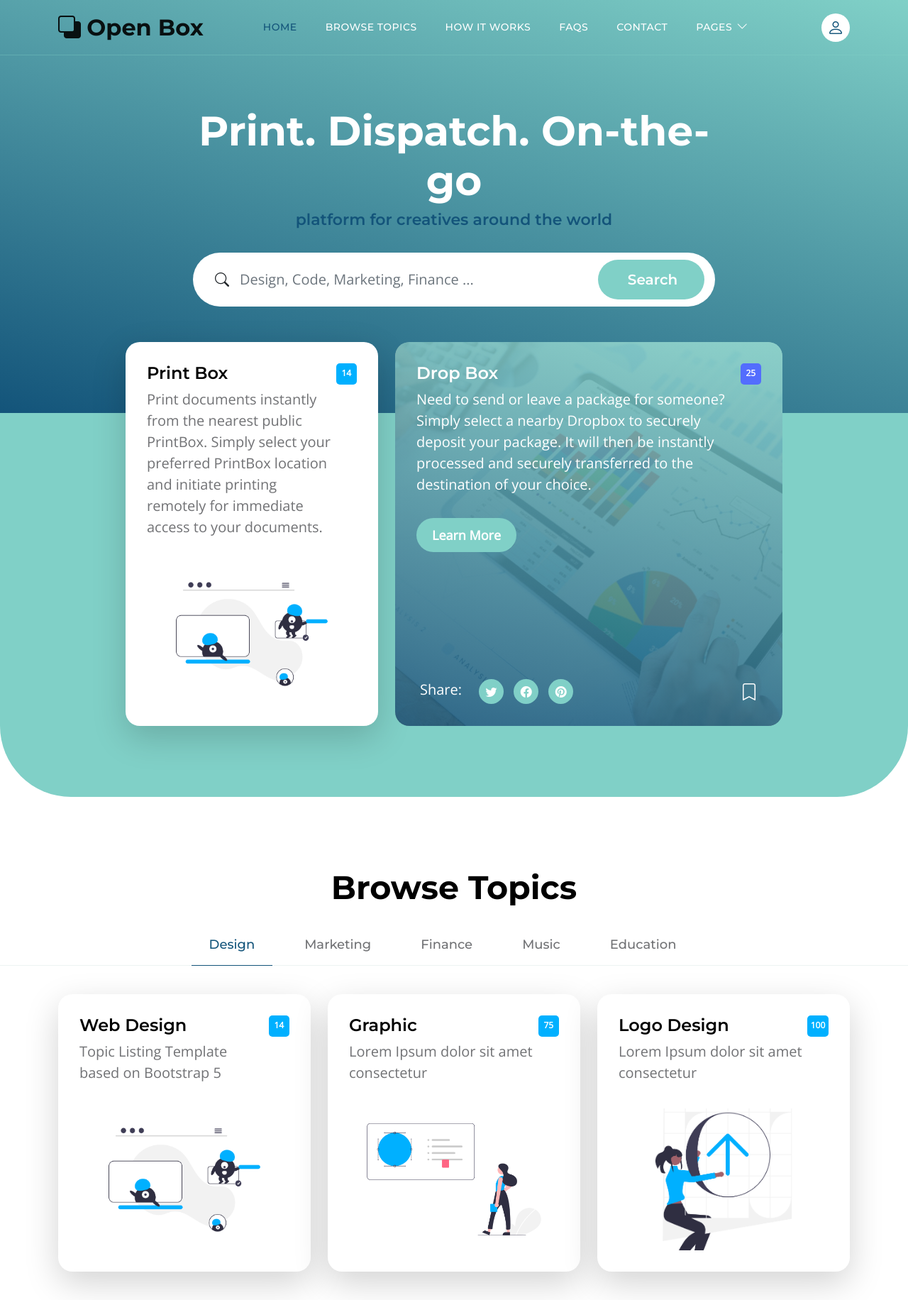
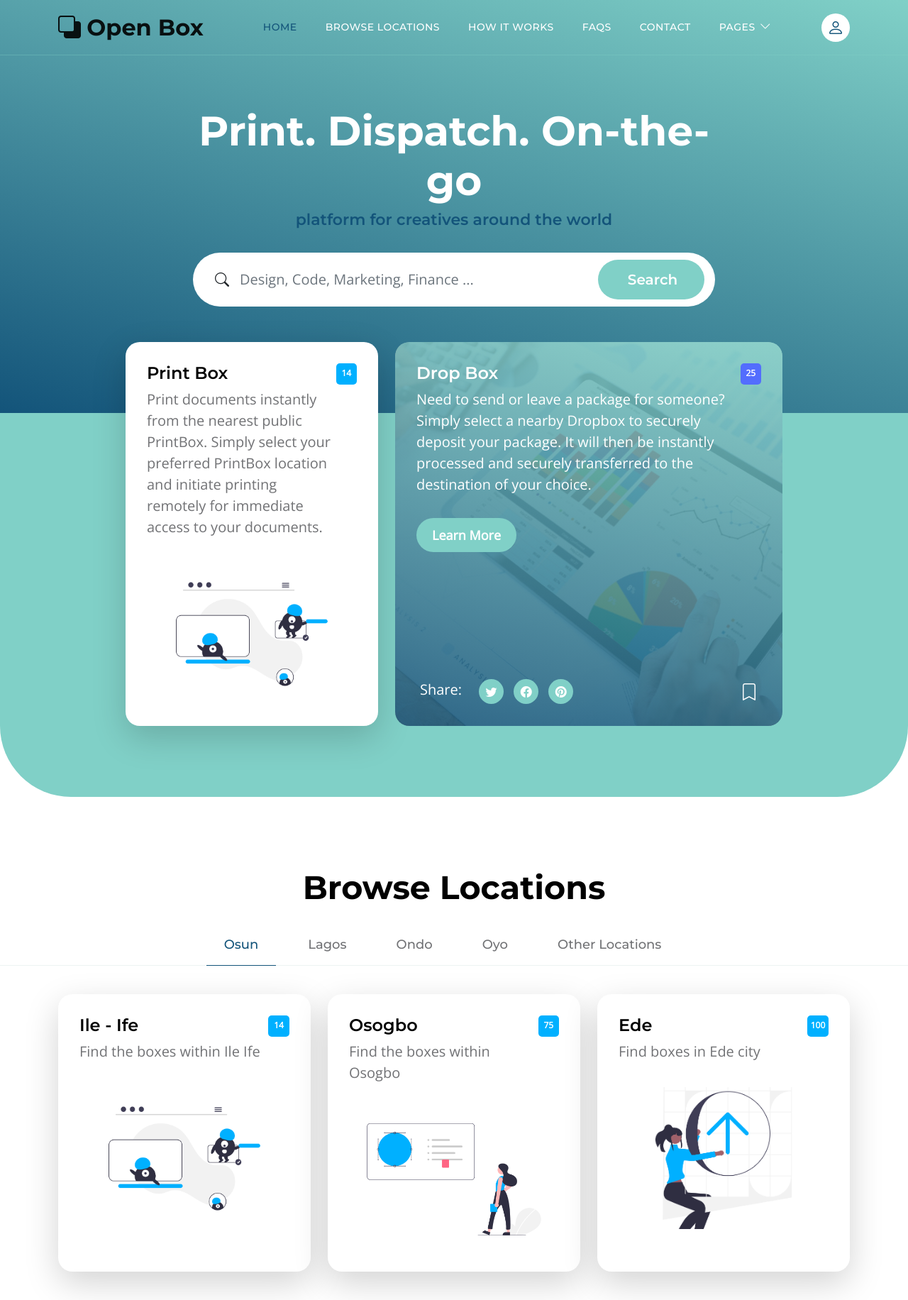
Before and after one commit to Ojo-Oluwagbenga/openbox, a Python web app: template main/templates/homepage.html in a window 1280 px wide. Shown: the top 1832 px of the page at 71% size. Run offline with Jinja, Linux system fonts and the light colour scheme; the template is opened without the code that fills it, so the values that code supplies are empty.

Commit message:
General Commit

```diff
--- a/main/templates/homepage.html
+++ b/main/templates/homepage.html
@@ -67,7 +67,7 @@
                             </li>
 
                             <li class="nav-item">
-                                <a class="nav-link click-scroll" href="#section_2">Browse Topics</a>
+                                <a class="nav-link click-scroll" href="#section_2">Browse Locations</a>
                             </li>
 
                             <li class="nav-item">
@@ -202,7 +202,7 @@
                     <div class="row">
 
                         <div class="col-12 text-center">
-                            <h2 class="mb-4">Browse Topics</h1>
+                            <h2 class="mb-4">Browse Locations</h1>
                         </div>
 
                     </div>
@@ -212,23 +212,23 @@
                     <div class="row">
                         <ul class="nav nav-tabs" id="myTab" role="tablist">
                             <li class="nav-item" role="presentation">
-                                <button class="nav-link active" id="design-tab" data-bs-toggle="tab" data-bs-target="#design-tab-pane" type="button" role="tab" aria-controls="design-tab-pane" aria-selected="true">Design</button>
+                                <button class="nav-link active" id="design-tab" data-bs-toggle="tab" data-bs-target="#design-tab-pane" type="button" role="tab" aria-controls="design-tab-pane" aria-selected="true">Osun</button>
                             </li>
 
                             <li class="nav-item" role="presentation">
-                                <button class="nav-link" id="marketing-tab" data-bs-toggle="tab" data-bs-target="#marketing-tab-pane" type="button" role="tab" aria-controls="marketing-tab-pane" aria-selected="false">Marketing</button>
+                                <button class="nav-link" id="marketing-tab" data-bs-toggle="tab" data-bs-target="#marketing-tab-pane" type="button" role="tab" aria-controls="marketing-tab-pane" aria-selected="false">Lagos</button>
                             </li>
 
                             <li class="nav-item" role="presentation">
-                                <button class="nav-link" id="finance-tab" data-bs-toggle="tab" data-bs-target="#finance-tab-pane" type="button" role="tab" aria-controls="finance-tab-pane" aria-selected="false">Finance</button>
+                                <button class="nav-link" id="finance-tab" data-bs-toggle="tab" data-bs-target="#finance-tab-pane" type="button" role="tab" aria-controls="finance-tab-pane" aria-selected="false">Ondo</button>
                             </li>
 
                             <li class="nav-item" role="presentation">
-                                <button class="nav-link" id="music-tab" data-bs-toggle="tab" data-bs-target="#music-tab-pane" type="button" role="tab" aria-controls="music-tab-pane" aria-selected="false">Music</button>
+                                <button class="nav-link" id="music-tab" data-bs-toggle="tab" data-bs-target="#music-tab-pane" type="button" role="tab" aria-controls="music-tab-pane" aria-selected="false">Oyo</button>
                             </li>
 
                             <li class="nav-item" role="presentation">
-                                <button class="nav-link" id="education-tab" data-bs-toggle="tab" data-bs-target="#education-tab-pane" type="button" role="tab" aria-controls="education-tab-pane" aria-selected="false">Education</button>
+                                <button class="nav-link" id="education-tab" data-bs-toggle="tab" data-bs-target="#education-tab-pane" type="button" role="tab" aria-controls="education-tab-pane" aria-selected="false">Other Locations</button>
                             </li>
                         </ul>
                     </div>
@@ -246,9 +246,9 @@
                                                 <a href="topics-detail.html">
                                                     <div class="d-flex">
                                                         <div>
-                                                            <h5 class="mb-2">Web Design</h5>
+                                                            <h5 class="mb-2">Ile - Ife</h5>
 
-                                                            <p class="mb-0">Topic Listing Template based on Bootstrap 5</p>
+                                                            <p class="mb-0">Find the boxes within Ile Ife</p>
                                                         </div>
 
                                                         <span class="badge bg-design rounded-pill ms-auto">14</span>
@@ -264,9 +264,9 @@
                                                 <a href="topics-detail.html">
                                                     <div class="d-flex">
                                                         <div>
-                                                            <h5 class="mb-2">Graphic</h5>
+                                                            <h5 class="mb-2">Osogbo</h5>
 
-                                                                <p class="mb-0">Lorem Ipsum dolor sit amet consectetur</p>
+                                                                <p class="mb-0">Find the boxes within Osogbo</p>
                                                         </div>
 
                                                         <span class="badge bg-design rounded-pill ms-auto">75</span>
@@ -282,9 +282,9 @@
                                                 <a href="topics-detail.html">
                                                     <div class="d-flex">
                                                         <div>
-                                                            <h5 class="mb-2">Logo Design</h5>
+                                                            <h5 class="mb-2">Ede</h5>
 
-                                                                <p class="mb-0">Lorem Ipsum dolor sit amet consectetur</p>
+                                                                <p class="mb-0">Find boxes in Ede city</p>
                                                         </div>
 
                                                         <span class="badge bg-design rounded-pill ms-auto">100</span>
@@ -304,9 +304,9 @@
                                                     <a href="topics-detail.html">
                                                         <div class="d-flex">
                                                             <div>
-                                                                <h5 class="mb-2">Advertising</h5>
+                                                                <h5 class="mb-2">Lekki</h5>
 
-                                                                <p class="mb-0">Lorem Ipsum dolor sit amet consectetur</p>
+                                                                <p class="mb-0">Find boxes in Lekki</p>
                                                             </div>
 
                                                             <span class="badge bg-advertising rounded-pill ms-auto">30</span>
@@ -322,9 +322,9 @@
                                                     <a href="topics-detail.html">
                                                         <div class="d-flex">
                                                             <div>
-                                                                <h5 class="mb-2">Video Content</h5>
+                                                                <h5 class="mb-2">Ikorodu</h5>
 
-                                                                <p class="mb-0">Lorem Ipsum dolor sit amet consectetur</p>
+                                                                <p class="mb-0">Find boxes in Ikorodu</p>
                                                             </div>
 
                                                             <span class="badge bg-advertising rounded-pill ms-auto">65</span>
@@ -340,9 +340,9 @@
                                                     <a href="topics-detail.html">
                                                         <div class="d-flex">
                                                             <div>
-                                                                <h5 class="mb-2">Viral Tweet</h5>
+                                                                <h5 class="mb-2">Ikeja</h5>
 
-                                                                <p class="mb-0">Lorem Ipsum dolor sit amet consectetur</p>
+                                                                <p class="mb-0">Find the boxes within Ikeja</p>
                                                             </div>
 
                                                             <span class="badge bg-advertising rounded-pill ms-auto">50</span>
@@ -361,9 +361,9 @@
                                                 <a href="topics-detail.html">
                                                     <div class="d-flex">
                                                         <div>
-                                                            <h5 class="mb-2">Investment</h5>
+                                                            <h5 class="mb-2">Ijare </h5>
 
-                                                            <p class="mb-0">Lorem Ipsum dolor sit amet consectetur</p>
+                                                            <p class="mb-0">Find boxes within the city of Ijare</p>
                                                         </div>
 
                                                         <span class="badge bg-finance rounded-pill ms-auto">30</span>
@@ -381,9 +381,9 @@
 
                                                     <div class="custom-block-overlay-text d-flex">
                                                         <div>
-                                                            <h5 class="text-white mb-2">Finance</h5>
+                                                            <h5 class="text-white mb-2"> Ikare-Akoko </h5>
 
-                                                            <p class="text-white">Lorem ipsum dolor, sit amet consectetur adipisicing elit. Sint animi necessitatibus aperiam repudiandae nam omnis</p>
+                                                            <p class="text-white"> Find the boxes situated in Ikare-Akoko </p>
 
                                                             <a href="topics-detail.html" class="btn custom-btn mt-2 mt-lg-3">Learn More</a>
                                                         </div>
@@ -425,9 +425,9 @@
                                                 <a href="topics-detail.html">
                                                     <div class="d-flex">
                                                         <div>
-                                                            <h5 class="mb-2">Composing Song</h5>
+                                                            <h5 class="mb-2">Saki</h5>
 
-                                                            <p class="mb-0">Lorem Ipsum dolor sit amet consectetur</p>
+                                                            <p class="mb-0">Find the boxes situated Saki</p>
                                                         </div>
 
                                                         <span class="badge bg-music rounded-pill ms-auto">45</span>
@@ -443,9 +443,9 @@
                                                 <a href="topics-detail.html">
                                                     <div class="d-flex">
                                                         <div>
-                                                            <h5 class="mb-2">Online Music</h5>
+                                                            <h5 class="mb-2">Ibadan</h5>
 
-                                                            <p class="mb-0">Lorem Ipsum dolor sit amet consectetur</p>
+                                                            <p class="mb-0">Find the boxes situated in Ibadan</p>
                                                         </div>
 
                                                         <span class="badge bg-music rounded-pill ms-auto">45</span>
@@ -461,9 +461,9 @@
                                                 <a href="topics-detail.html">
                                                     <div class="d-flex">
                                                         <div>
-                                                            <h5 class="mb-2">Podcast</h5>
+                                                            <h5 class="mb-2">Oyo</h5>
 
-                                                            <p class="mb-0">Lorem Ipsum dolor sit amet consectetur</p>
+                                                            <p class="mb-0">Find the boxes situated in Oyo</p>
                                                         </div>
 
                                                         <span class="badge bg-music rounded-pill ms-auto">20</span>
@@ -478,38 +478,39 @@
 
                                 <div class="tab-pane fade" id="education-tab-pane" role="tabpanel" aria-labelledby="education-tab" tabindex="0">
                                     <div class="row">
+
+
+                                        <div class="col-lg-6 col-md-6 col-12">
+                                            <div class="custom-block bg-white shadow-lg">
+                                                <a href="topics-detail.html">
+                                                    <div class="d-flex">
+                                                        <div>
+                                                            <h5 class="mb-2">Find Other locations</h5>
+
+                                                            <p class="mb-0">Find other locations that are not listed above</p>
+                                                        </div>
+
+                                                        <span class="badge bg-education rounded-pill ms-auto">75</span>
+                                                    </div>
+
+                                                    <img src="../static/homepage/images/topics/undraw_Educator_re_ju47.png" class="custom-block-image img-fluid" alt="">
+                                                </a>
+                                            </div>
+                                        </div>
                                         <div class="col-lg-6 col-md-6 col-12 mb-4 mb-lg-3">
                                             <div class="custom-block bg-white shadow-lg">
                                                 <a href="topics-detail.html">
                                                     <div class="d-flex">
                                                         <div>
-                                                            <h5 class="mb-2">Graduation</h5>
+                                                            <h5 class="mb-2">Request a box</h5>
 
-                                                            <p class="mb-0">Lorem Ipsum dolor sit amet consectetur</p>
+                                                            <p class="mb-0">Request that a box be situated at your location</p>
                                                         </div>
 
                                                         <span class="badge bg-education rounded-pill ms-auto">80</span>
                                                     </div>
 
                                                     <img src="../static/homepage/images/topics/undraw_Graduation_re_gthn.png" class="custom-block-image img-fluid" alt="">
-                                                </a>
-                                            </div>
-                                        </div>
-
-                                        <div class="col-lg-6 col-md-6 col-12">
-                                            <div class="custom-block bg-white shadow-lg">
-                                                <a href="topics-detail.html">
-                                                    <div class="d-flex">
-                                                        <div>
-                                                            <h5 class="mb-2">Educator</h5>
-
-                                                            <p class="mb-0">Lorem Ipsum dolor sit amet consectetur</p>
-                                                        </div>
-
-                                                        <span class="badge bg-education rounded-pill ms-auto">75</span>
-                                                    </div>
-
-                                                    <img src="../static/homepage/images/topics/undraw_Educator_re_ju47.png" class="custom-block-image img-fluid" alt="">
                                                 </a>
                                             </div>
                                         </div>
@@ -720,7 +721,7 @@
                     <div class="col-lg-3 col-12 mb-4 pb-2">
                         <a class="navbar-brand mb-2" href="index.html">
                             <i class="bi-back"></i>
-                            <span>Topic</span>
+                            <span>OpenBox</span>
                         </a>
                     </div>
 
```
